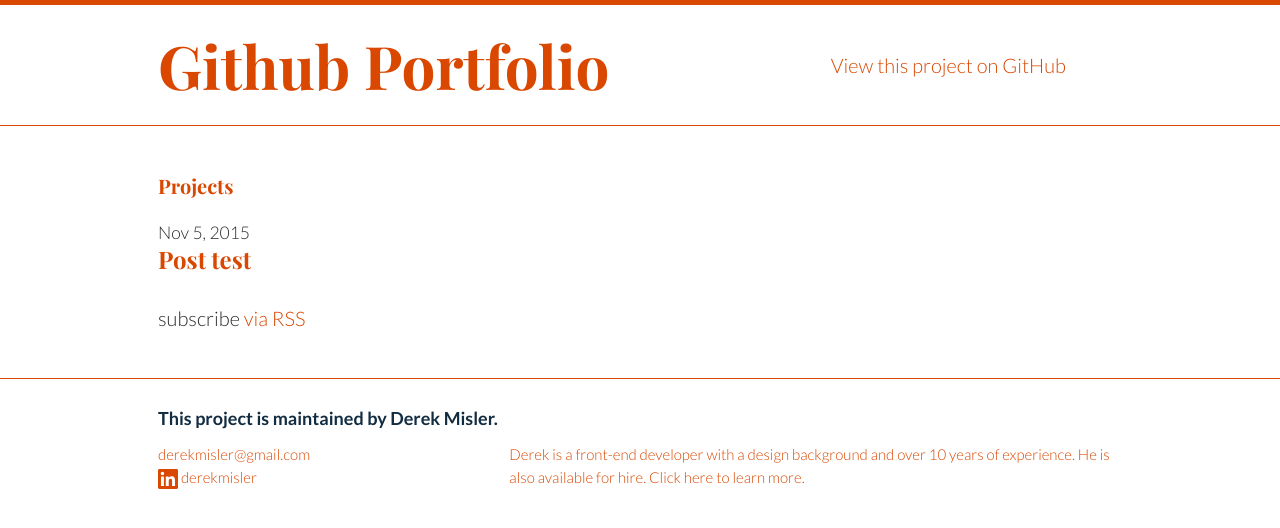
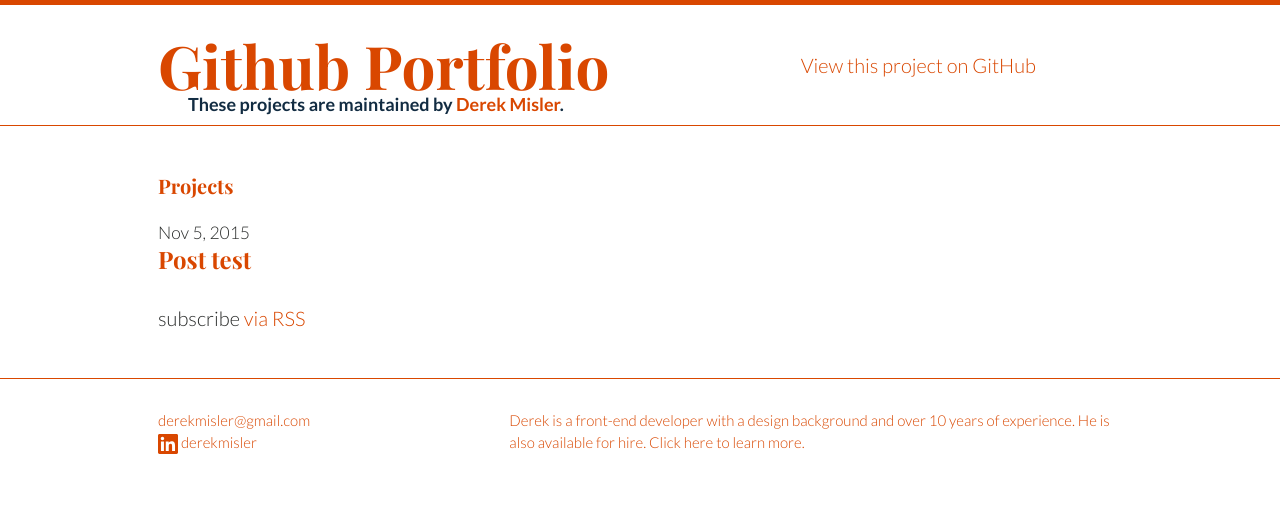
Before and after one commit to derekmisler/derekmisler.github.io, a Jekyll site: the page built from index.html, in a window 1280 px wide. Shown: the top 528 px of the page. Built offline with Jekyll 4.4.1, drawn with Linux system fonts in a browser that asks for light colours.

Commit message:
headline updates

```diff
--- a/_includes/footer.html
+++ b/_includes/footer.html
@@ -1,8 +1,4 @@
 <footer class="site-footer">
-
-	<div class="wrapper">
-		<h4 class="footer-heading">This project is maintained by {{ site.fullname }}.</h4>
-	</div>
 
 	<div class="wrapper">
 		<div class="four columns">
--- a/_includes/header.html
+++ b/_includes/header.html
@@ -10,6 +10,10 @@
 		{% endif %}
 		</nav>
 
+		<div class="wrapper">
+			<h4 class="footer-heading">These projects are maintained by <a href="{{ site.url }}" target="_blank">{{ site.fullname }}</a>.</h4>
+		</div>
+
 	</div>
 
 </header>
```
